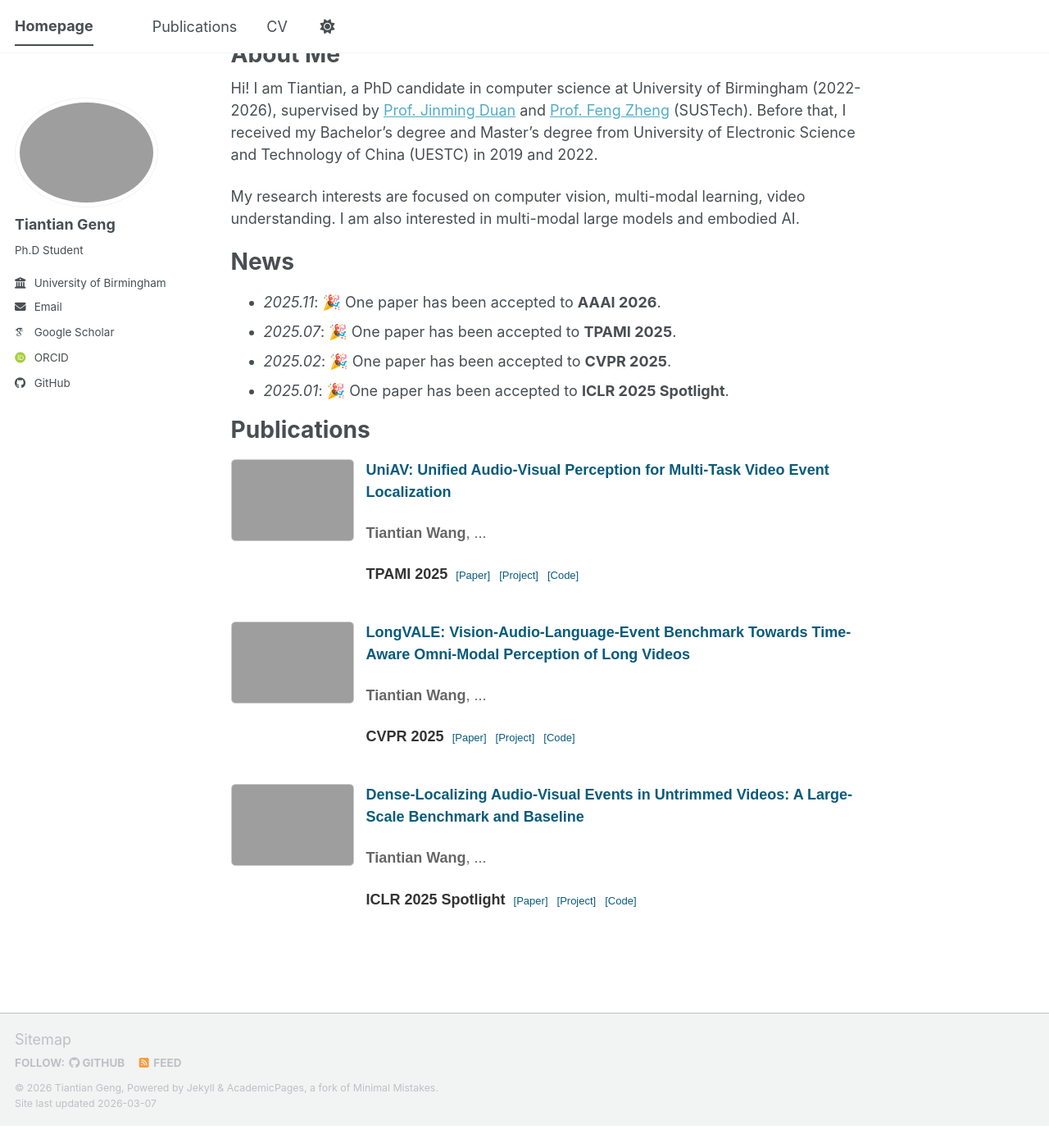
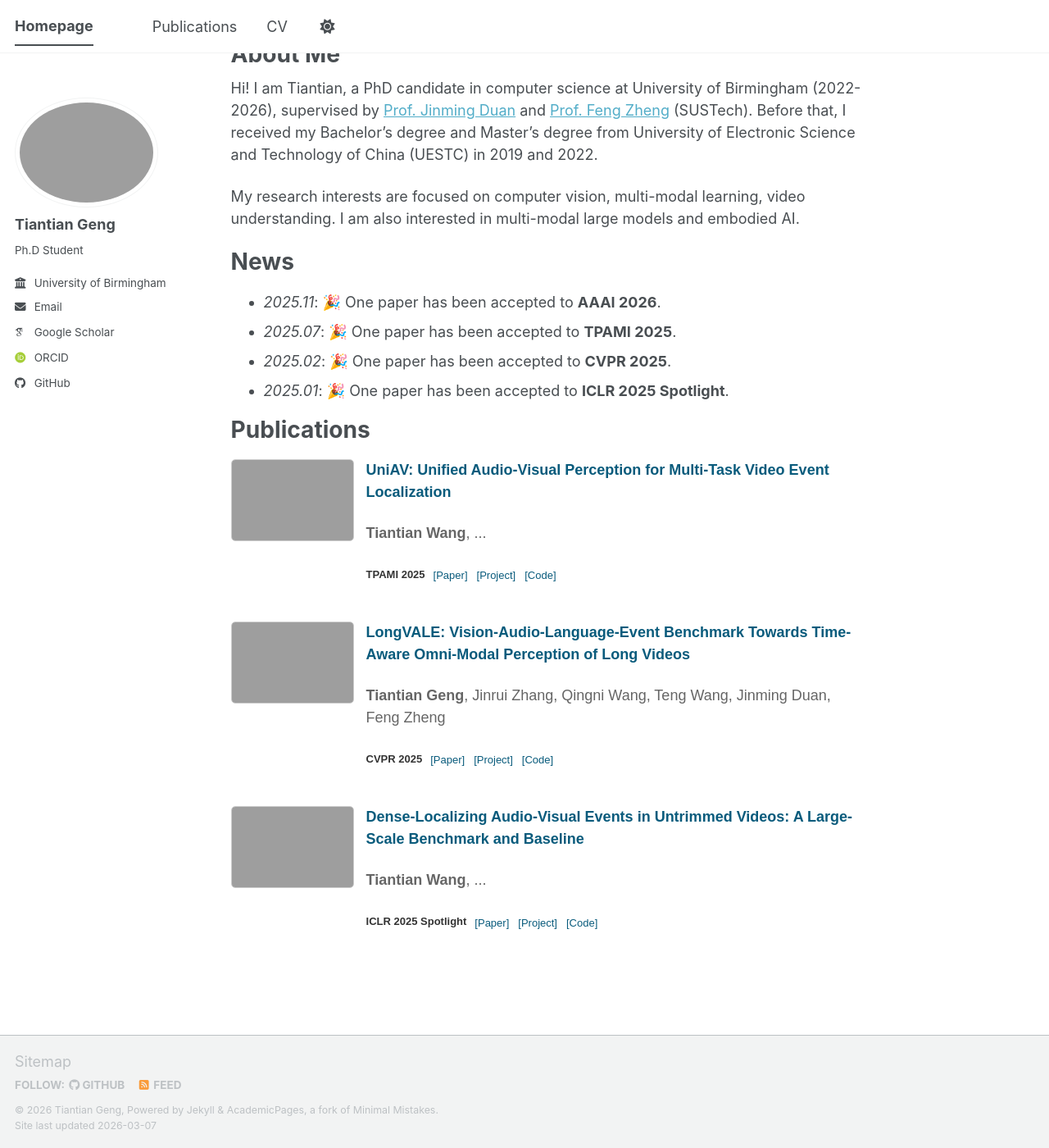
Before and after one commit to ttgeng233/ttgeng233.github.io, a Jekyll site: the page built from _pages/about.md, in a window 1280 px wide and 1400 px high, scrolled down 49 px. Shown: the whole window at 82% size. Built offline with Jekyll 4.4.1, drawn with Linux system fonts in a browser that asks for light colours; some web fonts are replaced; a script bundle is joined from its source files by our own code; library files that are not in the unit come from our copies; before the commit the page ends 1422 px from its top, so only the background shows below that; grey boxes are pictures that could not be loaded.

Commit message:
Update about.md

```diff
--- a/_pages/about.md
+++ b/_pages/about.md
@@ -77,6 +77,7 @@ ul.paper-list {
 
 .paper-conf {
   font-weight: bold;
+  font-size: 13px;
   color: #333;
 }
 
@@ -150,17 +151,16 @@ UniAV: Unified Audio-Visual Perception for Multi-Task Video Event Localization
 src="/images/fig_longvale.jpg"
 data-large-src="/images/fig_longvale.jpg">
 
-
 <div class="paper-info">
 
 <p class="paper-title">
-<a href="#" target="_blank">
+<a href="https://openaccess.thecvf.com/content/CVPR2025/html/Geng_LongVALE_Vision-Audio-Language-Event_Benchmark_Towards_Time-Aware_Omni-Modal_Perception_of_Long_Videos_CVPR_2025_paper.html" target="_blank">
 LongVALE: Vision-Audio-Language-Event Benchmark Towards Time-Aware Omni-Modal Perception of Long Videos
 </a>
 </p>
 
 <p class="paper-authors">
-<b>Tiantian Wang</b>, ...
+<b>Tiantian Geng</b>, Jinrui Zhang, Qingni Wang, Teng Wang, Jinming Duan, Feng Zheng
 </p>
 
 <p class="paper-meta">
```
